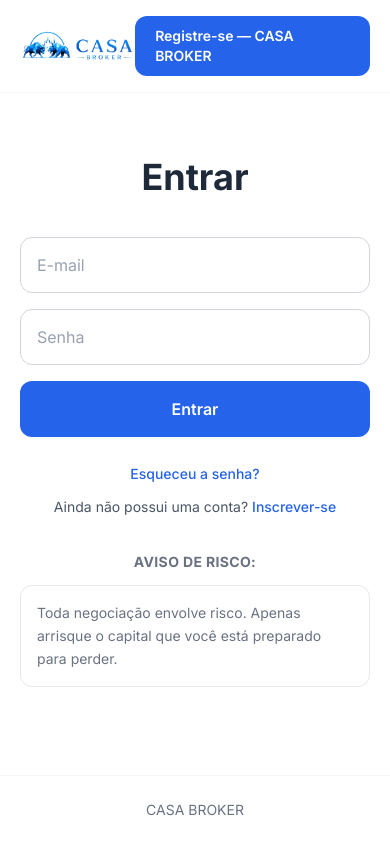
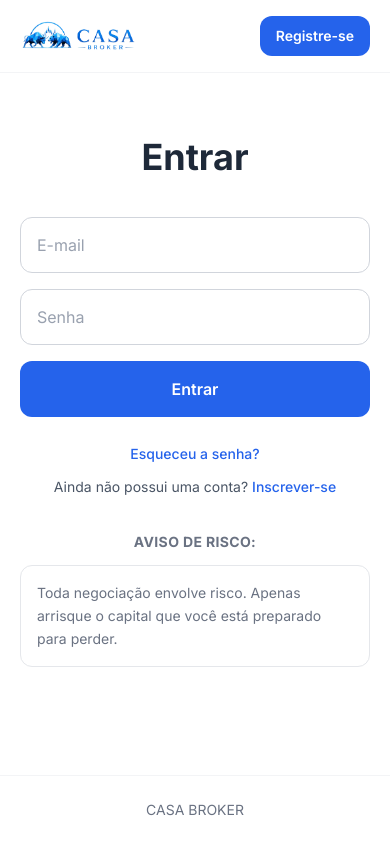
Before and after one commit to pabloipx/CASA-BROKER, a Next.js app: page /auth/login in a window 390 px wide. Built offline with nearby package versions, Linux system fonts and the light colour scheme; no server answers.

Commit message:
feat: adjust sign-up link styling and add responsive text for CASA BROKER
Co-authored-by: pabloipx <185294896+pabloipx@users.noreply.github.com>

```diff
--- a/app/auth/login/page.tsx
+++ b/app/auth/login/page.tsx
@@ -88,9 +88,9 @@ export default function LoginPage() {
         </Link>
         <Link
           href="/auth/sign-up"
-          className="rounded-lg bg-[#2563eb] px-5 py-2.5 text-sm font-semibold text-white transition-colors hover:bg-[#1d4ed8]"
+          className="shrink-0 whitespace-nowrap rounded-lg bg-[#2563eb] px-4 py-2.5 text-sm font-semibold text-white transition-colors hover:bg-[#1d4ed8]"
         >
-          Registre-se — CASA BROKER
+          Registre-se<span className="hidden sm:inline"> — CASA BROKER</span>
         </Link>
       </header>
 
```
